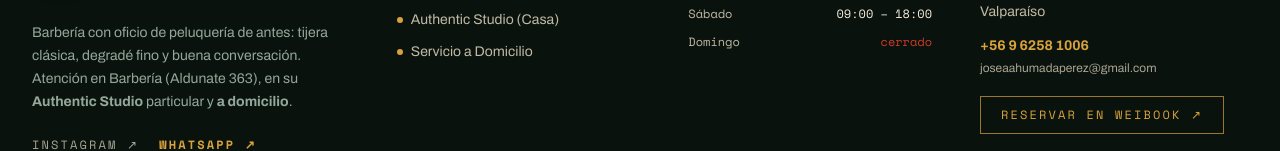
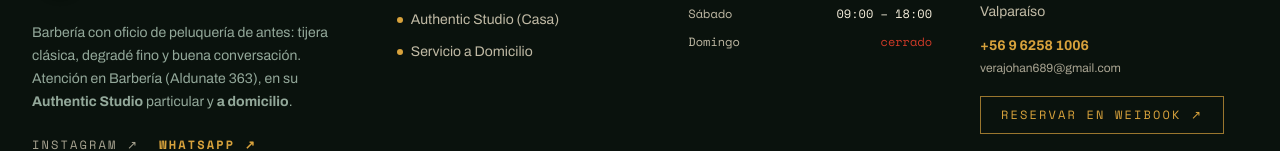
Before and after one commit to johvera-create/BARBERIA-JOSE-AHUMADA, a React (Vite) app: page / in a window 1280 px wide. Shown: the part 8793-8944 px from the top of the page. Built offline with nearby package versions, Linux system fonts and the light colour scheme.

Commit message:
Update recipient email to verajohan689@gmail.com for booking notifications

```diff
--- a/src/data.ts
+++ b/src/data.ts
@@ -90,7 +90,7 @@ export const HOURS: DayHours[] = [
 ];
 
 export const ADDRESS = "Aldunate 363 · La Calera, Región de Valparaíso";
-export const EMAIL = "joseaahumadaperez@gmail.com";
+export const EMAIL = "verajohan689@gmail.com";
 export const PHONE = "+56 9 6258 1006";
 export const PHONE_WA = "56962581006";
 export const WEIBOOK_URL = "https://book.weibook.co/profile/pos5yZHTs";
```
